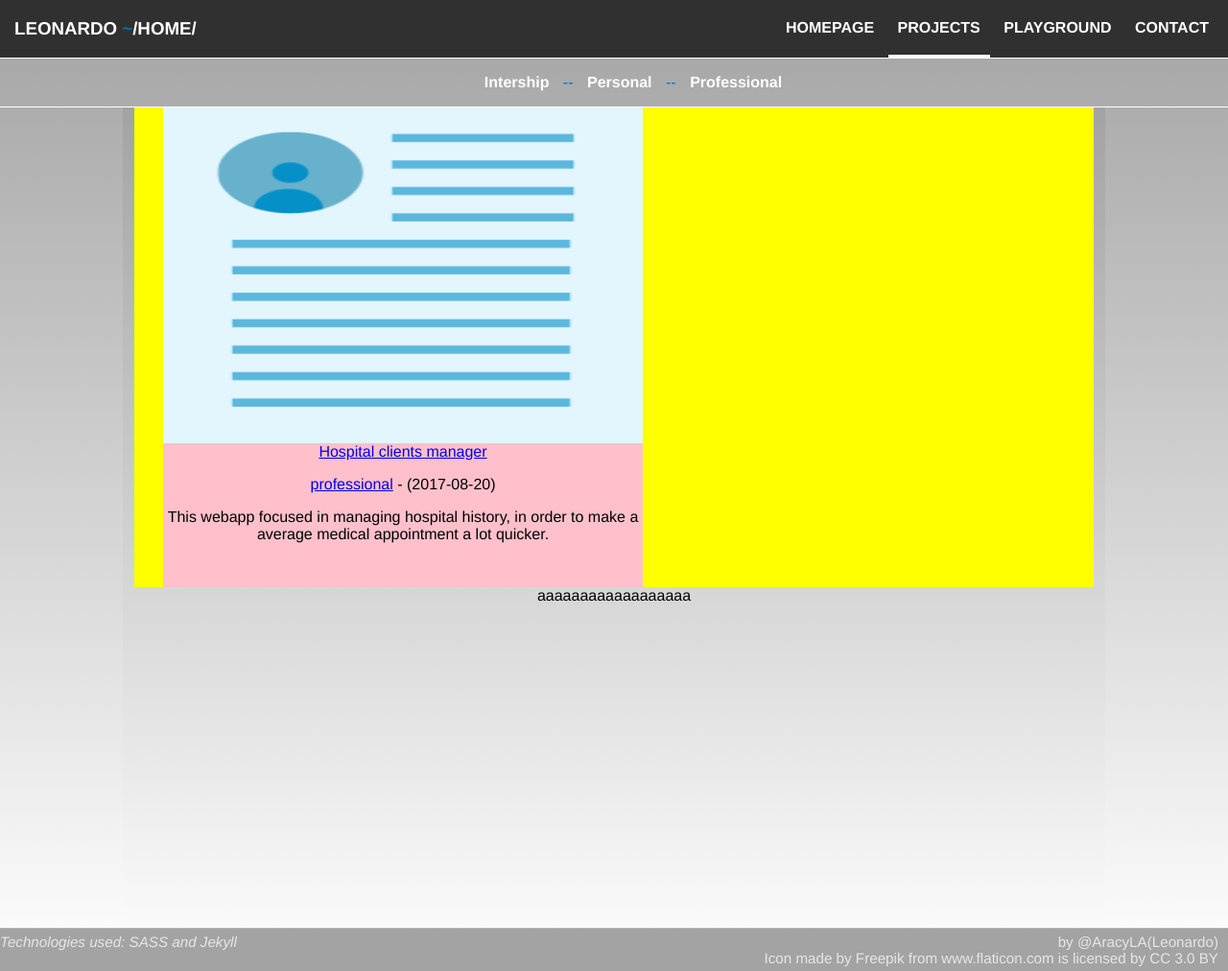
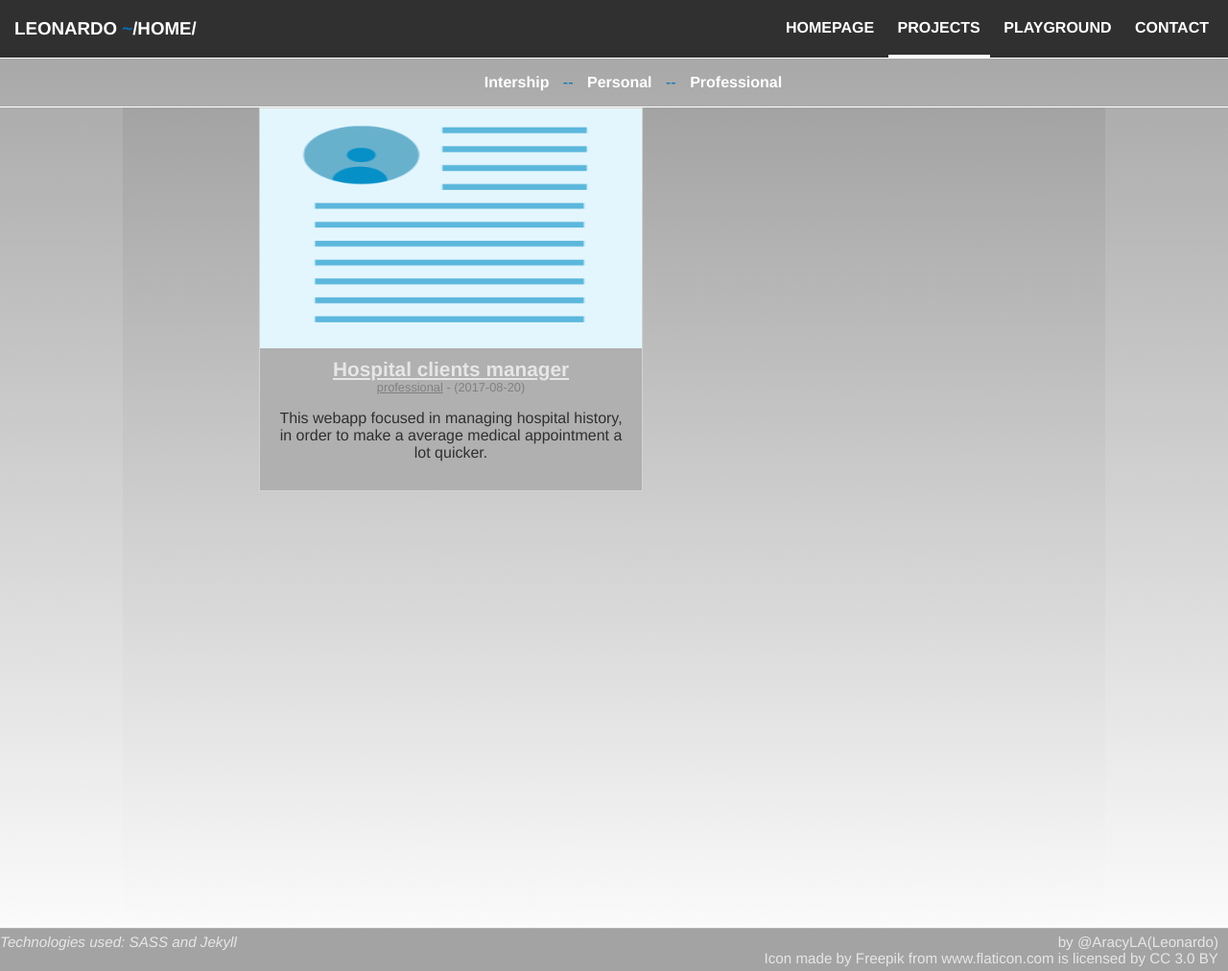
Before and after one commit to anonspacecowboy/anonspacecowboy.github.io, a Jekyll site: the page built from showcase_posts.html, in a window 1280 px wide and 1012 px high. Shown: the whole window at 96% size. Built offline with Jekyll 4.4.1, drawn with Linux system fonts in a browser that asks for light colours; nearby versions of some CDN libraries.

Commit message:
tiles for posts working on browser

```diff
--- a/css/style.css
+++ b/css/style.css
@@ -246,21 +246,41 @@ body {
       width: 100%; } }
 
 .posts {
-  width: 1000px;
+  width: 800px;
   margin-left: auto;
   margin-right: auto;
   box-sizing: border-box;
-  background-color: yellow;
   padding: 0 30px; }
   .posts .posts_post {
-    background-color: pink;
-    width: 500px;
-    height: 500px;
+    width: 400px;
+    height: 400px;
+    box-sizing: border-box;
+    border: 1px solid lightgray;
+    background-color: #b0b0b0; }
+  .posts .posts_post-thumbnail img {
+    width: 100%;
+    height: 250px;
+    text-align: center;
     box-sizing: border-box; }
-  .posts .posts_post-thumbnail img {
-    width: 500px;
-    height: 350px;
-    text-align: center; }
+  .posts .posts_post-title a {
+    color: #e6e6e6;
+    font-weight: bold;
+    font-size: 1.3rem; }
+  .posts .posts_post-info {
+    font-size: .8rem;
+    color: gray;
+    margin-top: -1px; }
+    .posts .posts_post-info a {
+      color: gray; }
+  .posts .posts_post-excerpt {
+    margin-top: 10px; }
+  .posts .posts_post-meta {
+    text-align: center;
+    font-size: 1rem;
+    width: 90%;
+    margin-left: auto;
+    margin-right: auto;
+    color: #303030; }
 
 .post:last-child {
   padding-bottom: 60px; }
--- a/showcase_posts.html
+++ b/showcase_posts.html
@@ -3,8 +3,8 @@ layout: showcase
 title: Showcase
 ---
 <div class="posts_page container">
+    <div class="posts">
     {% for post in site.posts %}
-    <div class="posts">
         <div class="posts_post">
             <div class="posts_post-thumbnail">
                 <img class="" src="{{site.baseurl}}/img/{{post.img}}" />
@@ -18,5 +18,4 @@ title: Showcase
         </div>
    {% endfor %}
     </div>
-    aaaaaaaaaaaaaaaaaa
  </div>
```
Also changed, not shown: css/style.scss (+27 -7 lines).
